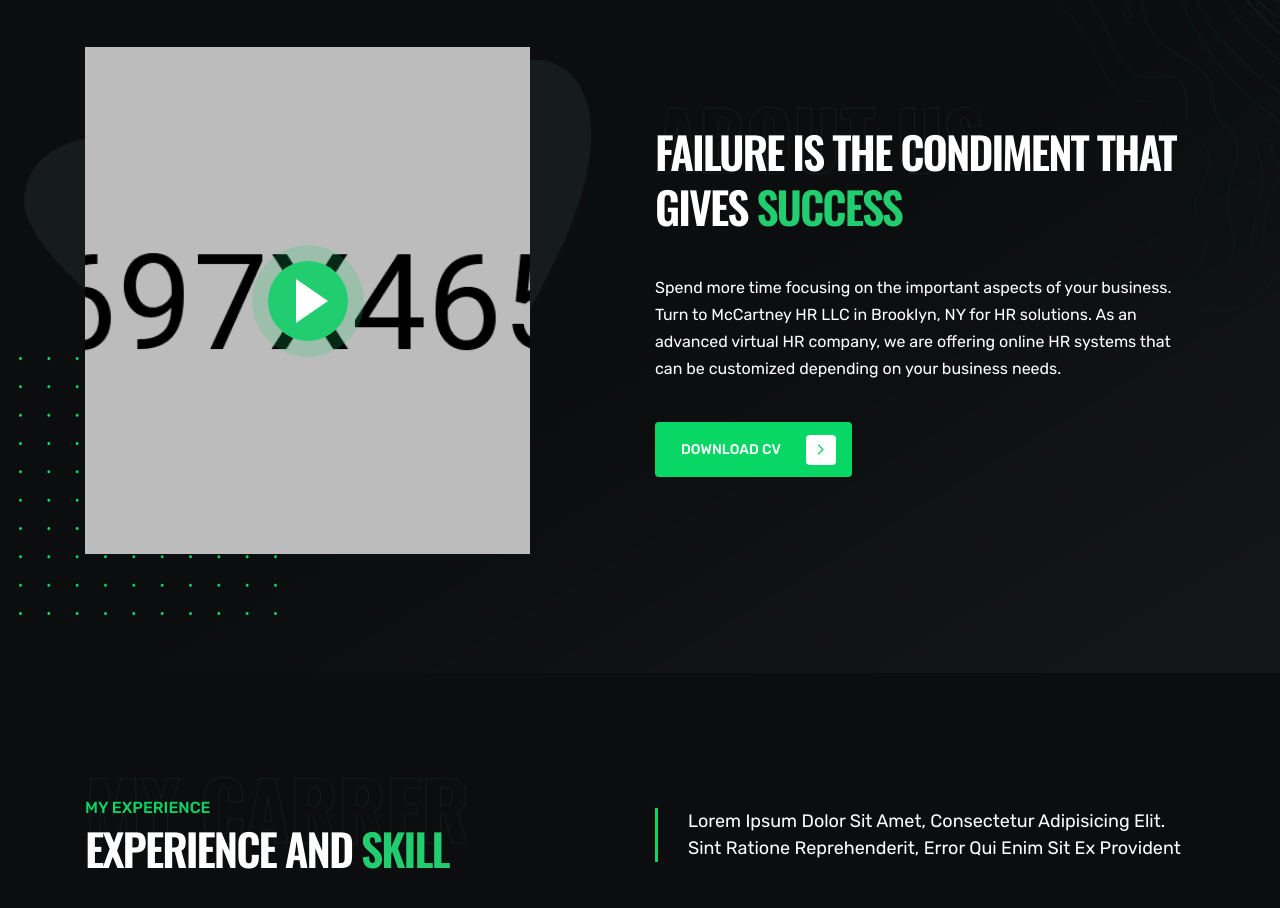
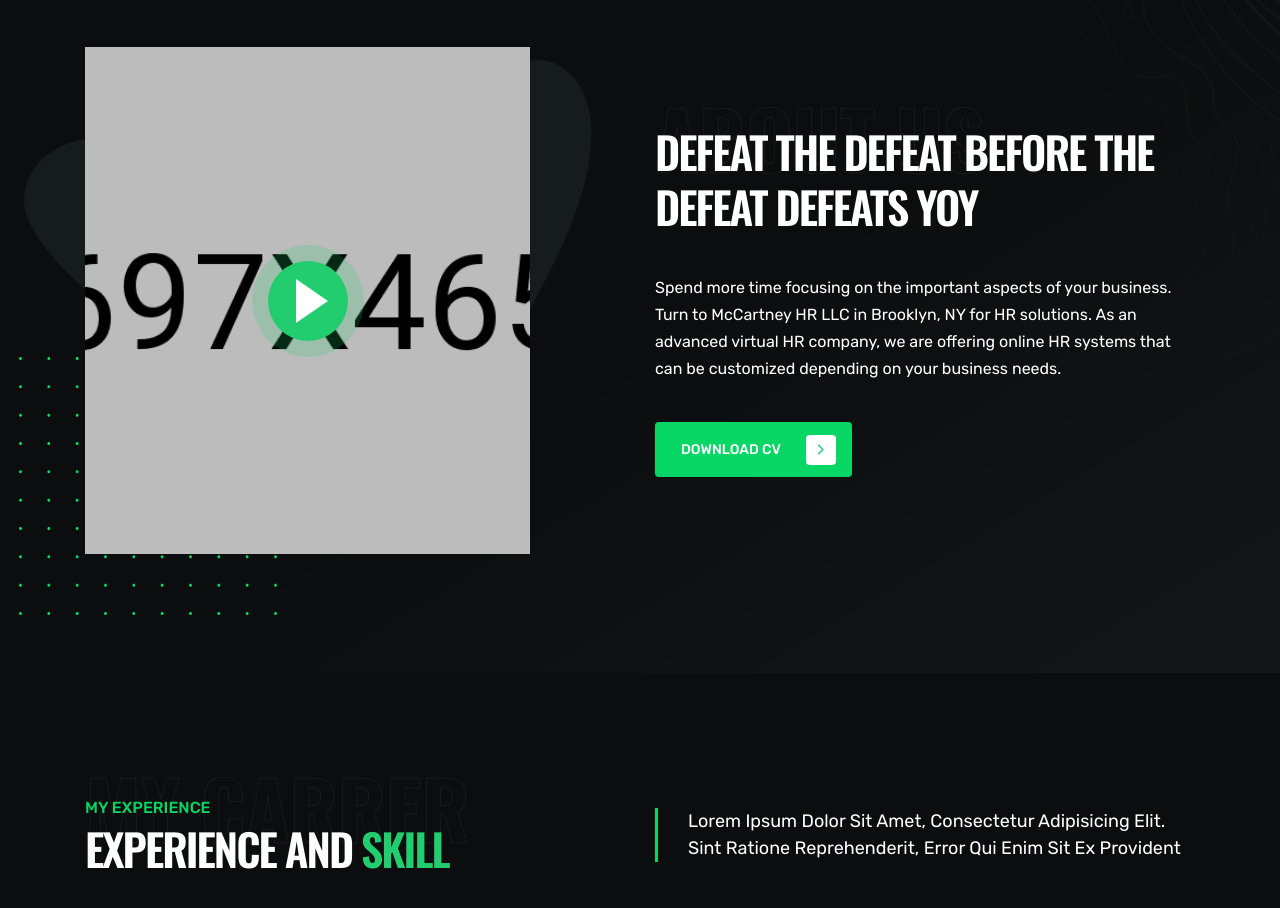
Before and after one commit to neeryks/aman, a plain HTML site: page index.html in a window 1280 px wide. Shown: the part 920-1828 px from the top of the page. Drawn offline with nearby package versions, Linux system fonts and the light colour scheme; a script that the page names is missing; files whose address does not match are found by name.

Commit message:
Chanegs this to this

```diff
--- a/index.html
+++ b/index.html
@@ -214,8 +214,7 @@
                     <div class="col-lg-6 offset-lg-1 align-self-center">
                         <div class="heading white">
                             <strong class="filltext">About us</strong>
-                            <h2>Failure is the condiment
-                            That Gives <span>Success</span></h2>
+                            <h2>Defeat the defeat before the defeat defeats yoy</h2>
                             <p>Spend more time focusing on the important aspects of your business. Turn to McCartney HR LLC in Brooklyn, NY for HR solutions. As an advanced virtual HR company, we are offering online HR systems that can be customized depending on your business needs.</p>
                         <a href="#" class="cbtn cbnt1 fadeInDown animated">download cv <i class="fal fa-angle-right"></i></a>
                         </div>
```
